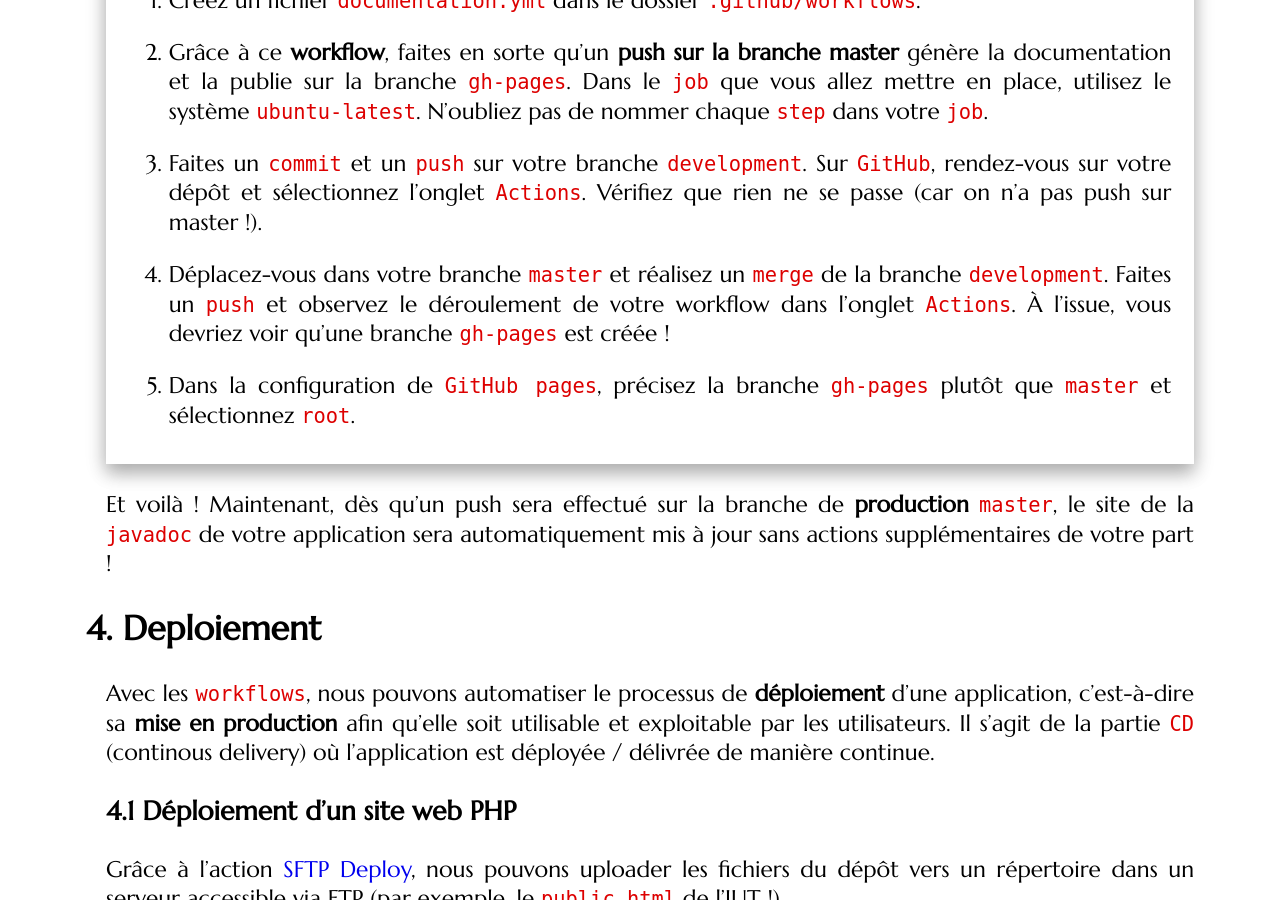
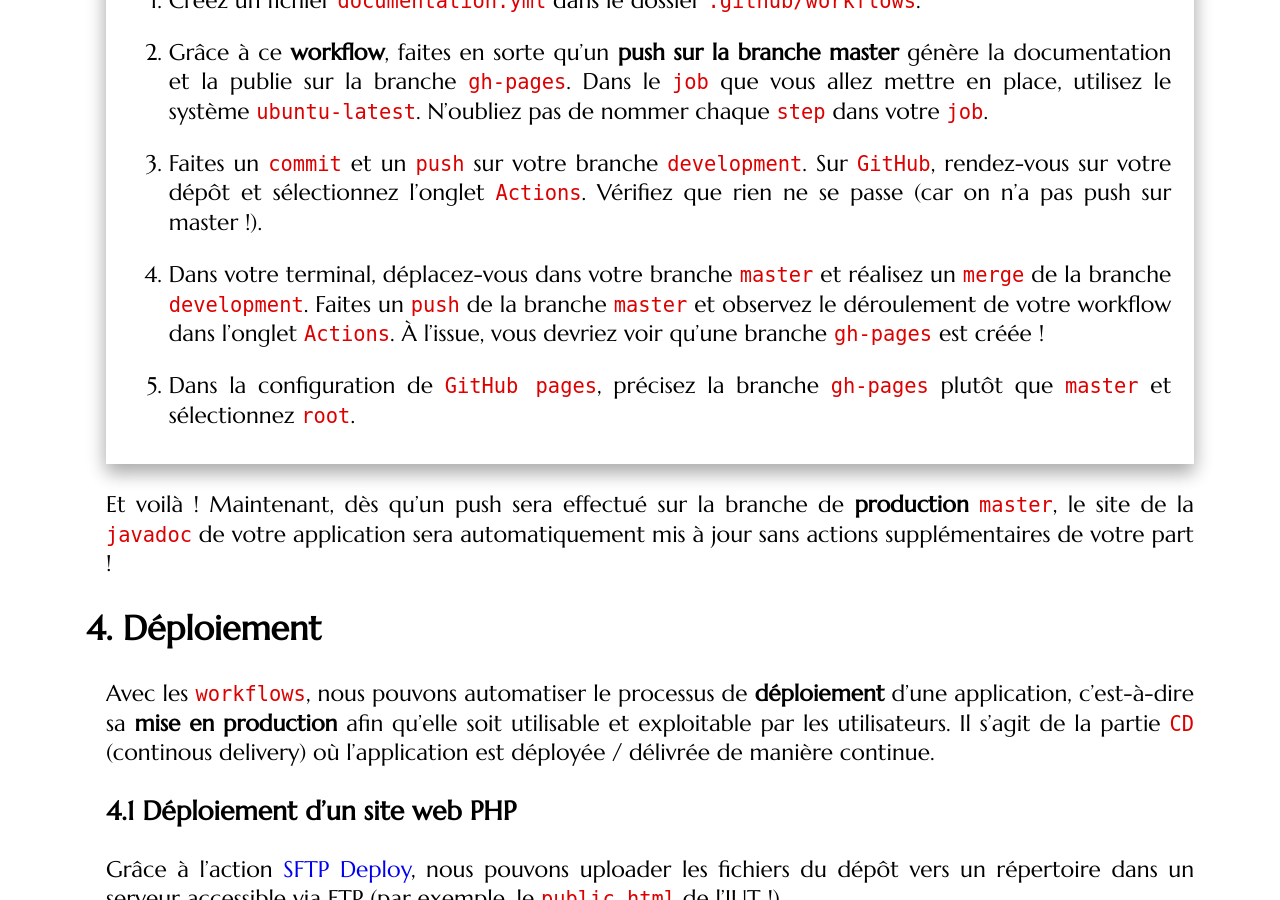
Before and after one commit to mgasquet/R304-QualiteDeveloppement, a Jekyll site: the page built from tutorials/tutorial2.md, in a window 1280 px wide and 900 px high, scrolled down 10650 px. Built offline with Jekyll 4.4.1, drawn with Linux system fonts in a browser that asks for light colours; some web fonts are replaced.

```diff
--- a/tutorials/tutorial2.md
+++ b/tutorials/tutorial2.md
@@ -311,7 +311,7 @@ permissions :
 
 3. Faites un `commit` et un `push` sur votre branche `development`. Sur `GitHub`, rendez-vous sur votre dépôt et sélectionnez l'onglet `Actions`. Vérifiez que rien ne se passe (car on n'a pas push sur master !).
 
-4. Déplacez-vous dans votre branche `master` et réalisez un `merge` de la branche `development`. Faites un `push` et observez le déroulement de votre workflow dans l'onglet `Actions`. À l'issue, vous devriez voir qu'une branche `gh-pages` est créée !
+4. Dans votre terminal, déplacez-vous dans votre branche `master` et réalisez un `merge` de la branche `development`. Faites un `push` de la branche `master` et observez le déroulement de votre workflow dans l'onglet `Actions`. À l'issue, vous devriez voir qu'une branche `gh-pages` est créée !
 
 5. Dans la configuration de `GitHub pages`, précisez la branche `gh-pages` plutôt que `master` et sélectionnez `root`.
 
@@ -319,7 +319,7 @@ permissions :
 
 Et voilà ! Maintenant, dès qu'un push sera effectué sur la branche de **production** `master`, le site de la `javadoc` de votre application sera automatiquement mis à jour sans actions supplémentaires de votre part !
 
-## Deploiement
+## Déploiement
 
 Avec les `workflows`, nous pouvons automatiser le processus de **déploiement** d'une application, c'est-à-dire sa **mise en production** afin qu'elle soit utilisable et exploitable par les utilisateurs. Il s'agit de la partie `CD` (continous delivery) où l'application est déployée / délivrée de manière continue.
 
```
